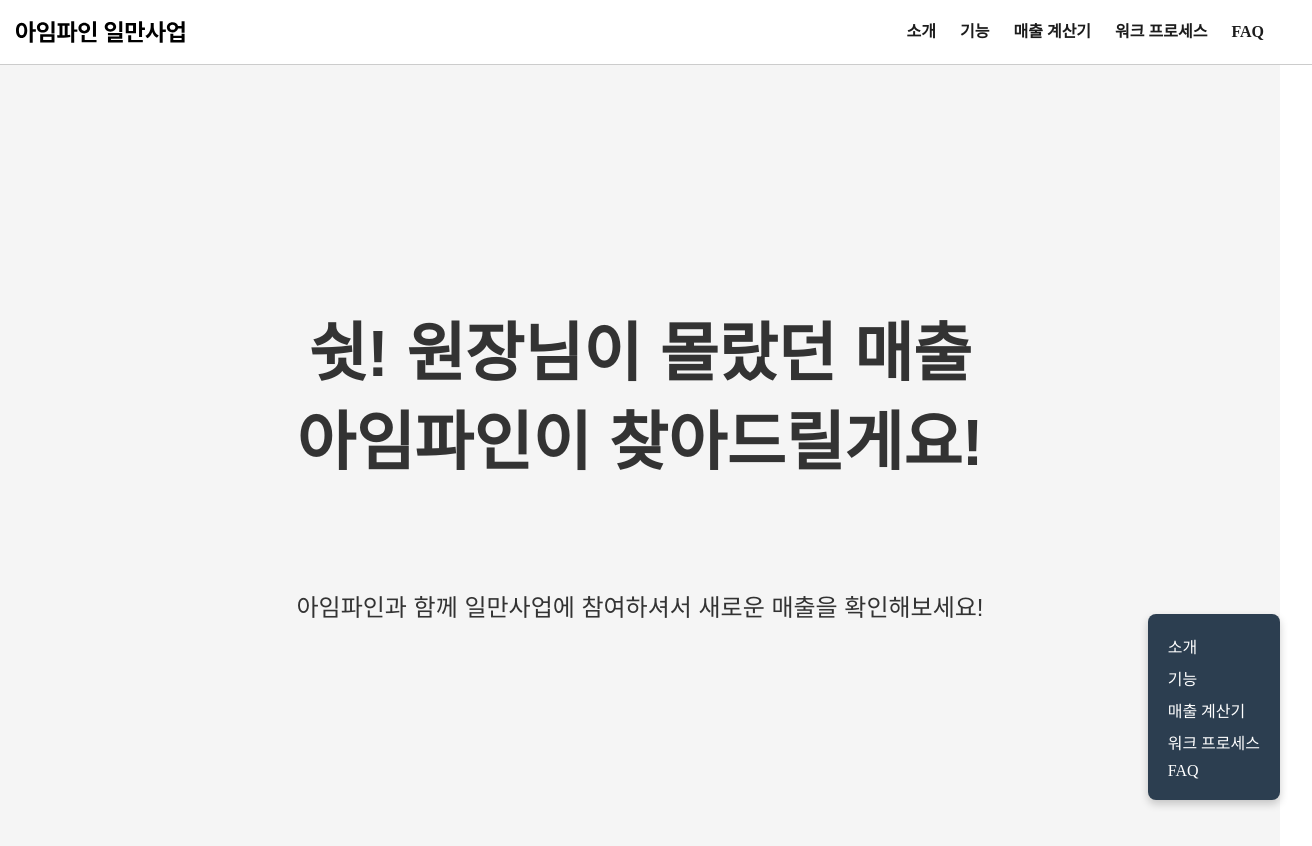
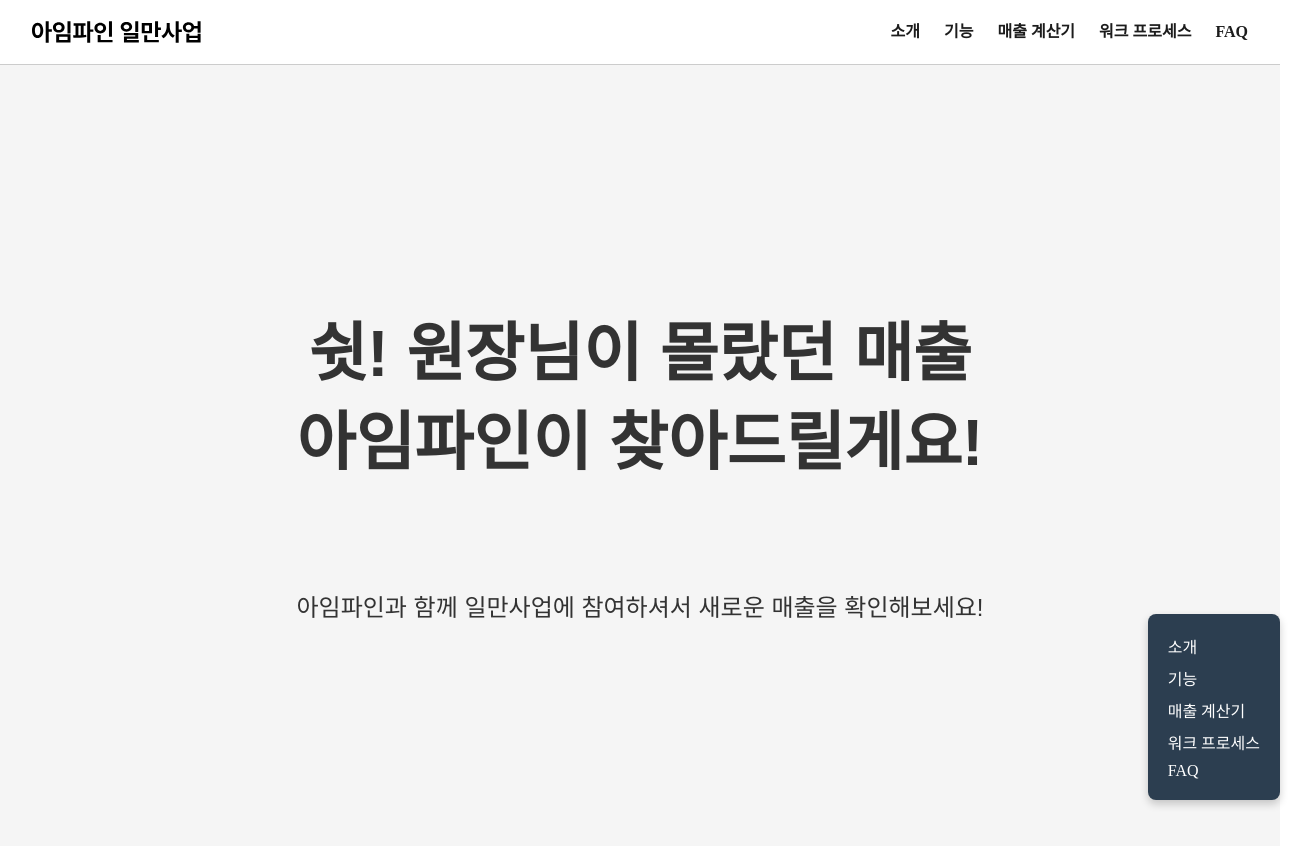
Before and after one commit to Leonamin/ilman-business, a Nuxt app: page / in a window 1280 px wide. Shown: the top 846 px of the page, 1312 px wide, since content can reach past the window. Built offline with nearby package versions, Linux system fonts and the light colour scheme.

Commit message:
# FIX - padding 때문에 웹사이트 페이지 너비가 커지는 문제 수정

```diff
--- a/components/introduction/0_components/IndexHeader.vue
+++ b/components/introduction/0_components/IndexHeader.vue
@@ -4,7 +4,7 @@
 
 <template>
   <header class="header-container">
-    <img src="~/assets/svgs/shm_logo.svg">
+    <img class="logo" src="~/assets/svgs/shm_logo.svg">
     <div class="header-nav-item">
       <a href="#intro">소개</a>
       <a href="#feature">기능</a>
@@ -16,11 +16,14 @@
 </template>
 
 <style scoped>
+.logo {
+  padding: 0 32px;
+}
+
 .header-container {
   display: flex;
   align-items: center;
   justify-content: space-between;
-  padding: 0 16px;
   border-bottom:#cccccc solid 1px;
   width: 100%;
   height: var(--app-bar-height-desktop);
```
